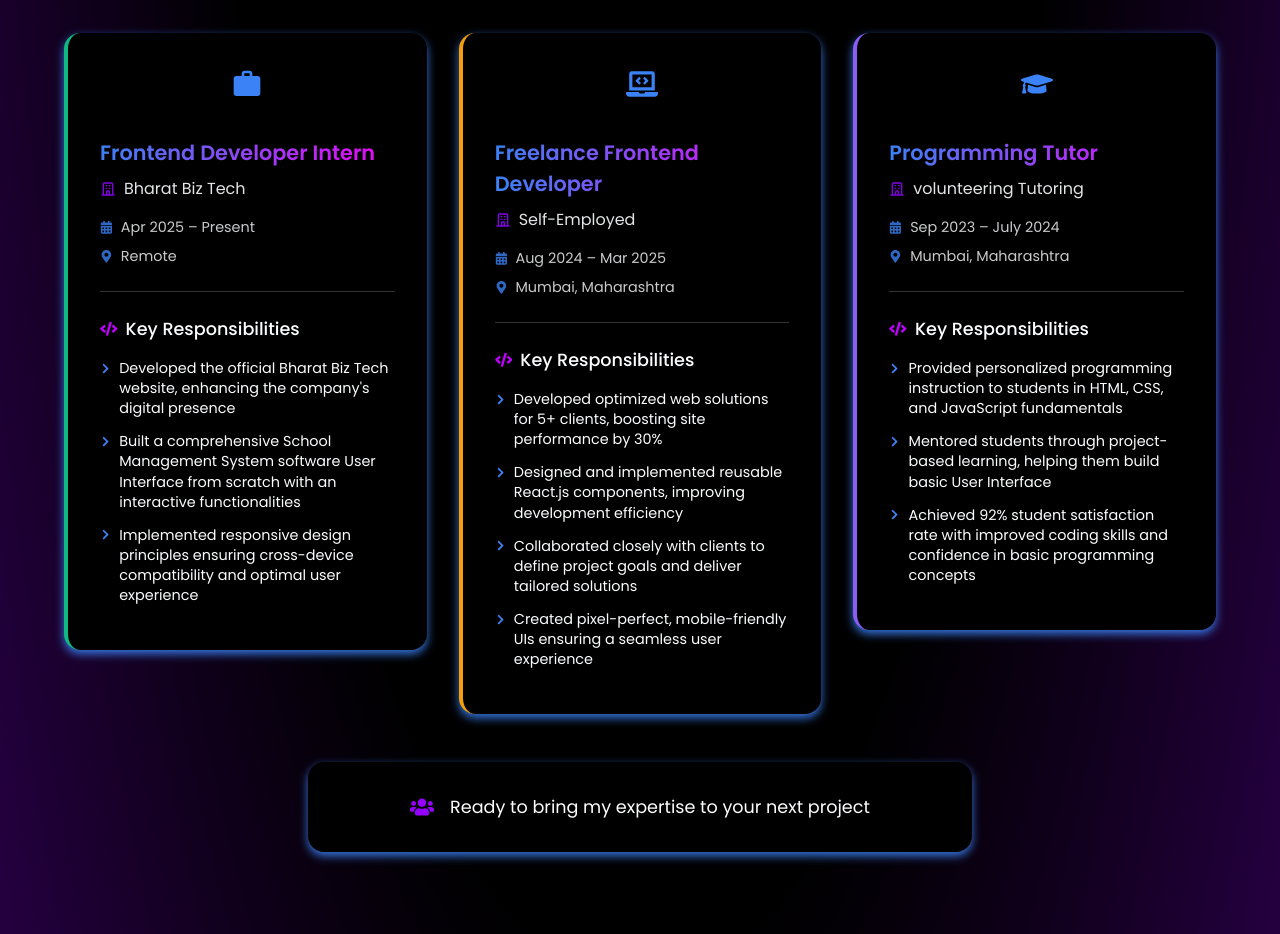
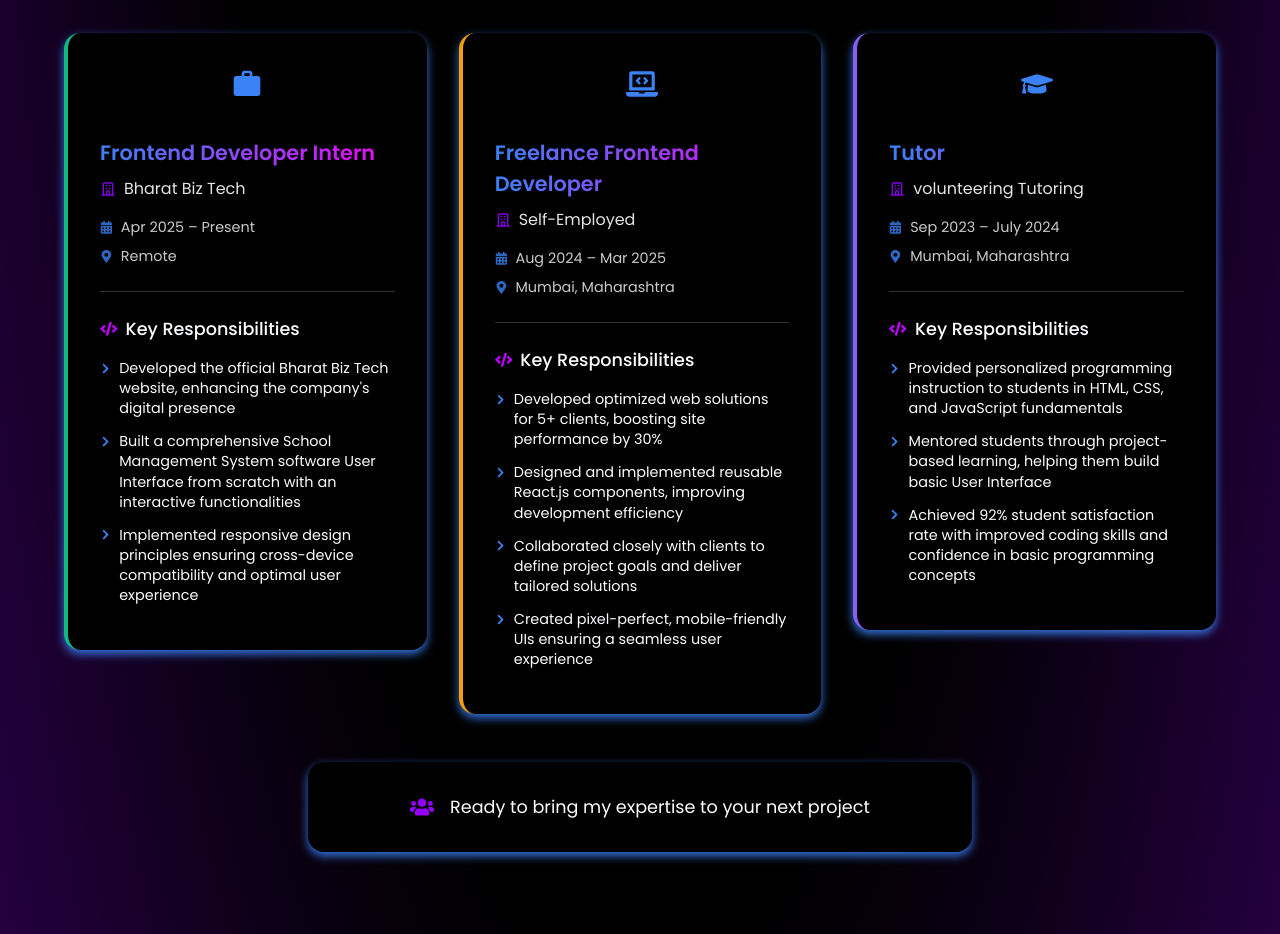
Before and after one commit to MohdAzimuddin/myportfolio, a React (Vite) app: page / in a window 1280 px wide. Shown: the part 1820-2754 px from the top of the page. Built offline with nearby package versions, Linux system fonts and the light colour scheme.

Commit message:
updated by adding new title

```diff
--- a/src/components/Experience/Experience.jsx
+++ b/src/components/Experience/Experience.jsx
@@ -75,7 +75,7 @@ const Experience = () => {
         },
         {
             id: 3,
-            title: "Programming Tutor",
+            title: "Tutor",
             company: "volunteering  Tutoring",
             duration: "Sep 2023 – July 2024",
             location: "Mumbai, Maharashtra",
```
